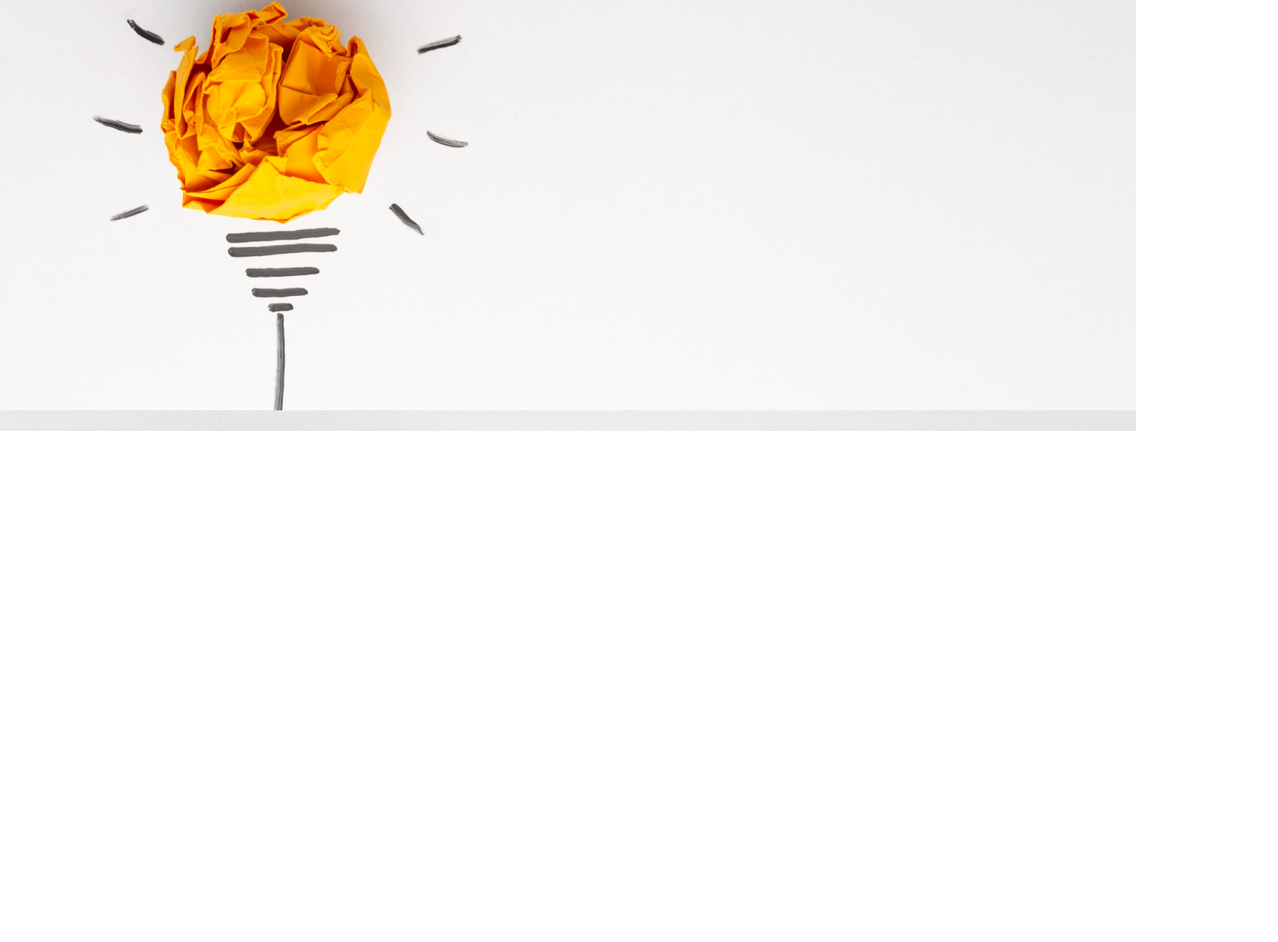
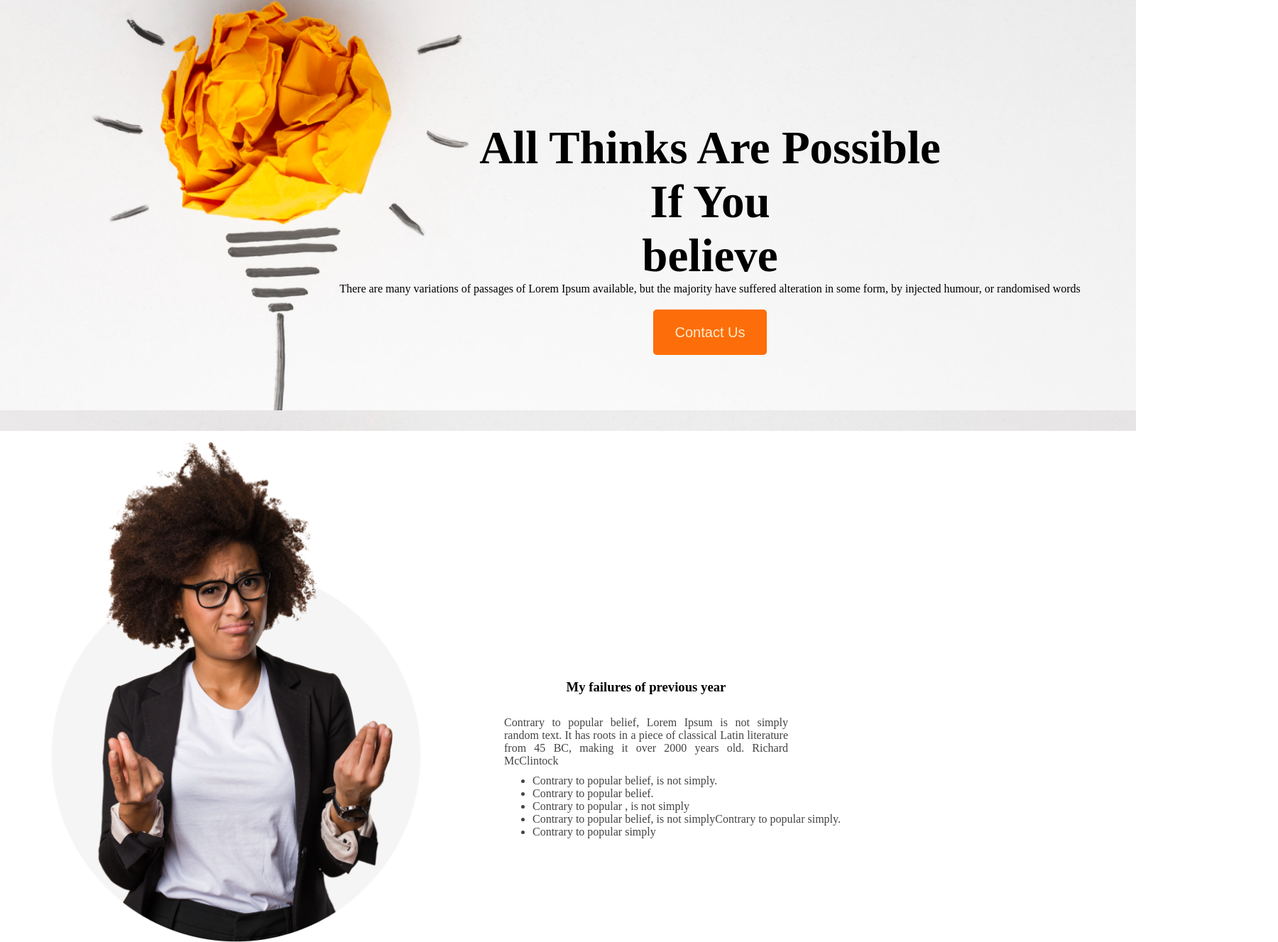
Before and after one commit to mohsin6862/Assignment-01, a plain HTML site: page index.html in a window 1280 px wide. Shown: the part 230-1557 px from the top of the page at 71% size, 1800 px wide, since content can reach past the window. Before the commit the page ends 837 px from the top, so only its background shows below. Drawn offline with Linux system fonts and the light colour scheme.

Commit message:
Failure-section

```diff
--- a/index.html
+++ b/index.html
@@ -15,7 +15,7 @@
     <header class="head">
 
         <div class="head-container">
-            <h2 class="header-title">All Thinks Are Possible If You believe</h2>
+            <h2 class="header-title">All Thinks Are Possible <br> If You <br> believe</h2>
             <p class="head-description">There are many variations of passages of Lorem Ipsum available, but the majority have suffered alteration in some form, by injected humour, or randomised words</p>
             <button class="btn">Contact Us</button>
 
@@ -26,7 +26,34 @@
 
     </header>
 
+
+
     <main>
+
+        <!-- failure section -->
+
+        <section>
+            <div class="failure-container">
+
+            <img src="images/person.png" alt="" width="560" height="720">
+
+            <div>
+
+                <h3 class="failure-title">My failures of previous year</h3>
+                <p class="failure-description">Contrary to popular belief, Lorem Ipsum is not simply random text. It has roots in a piece of classical Latin literature from 45 BC, making it over 2000 years old. Richard McClintock</p>
+                <ul class="failure-list" >
+                    <li>Contrary to popular belief, is not simply.</li>
+                    <li>Contrary to popular belief.</li>
+                    <li>Contrary to popular , is not simply</li>
+                    <li>Contrary to popular belief, is not simplyContrary to popular simply.</li>
+                    <li>Contrary to popular simply</li>
+                </ul>
+
+            </div>
+
+        </div>
+
+        </section>
 
     </main>
 
--- a/styles.css
+++ b/styles.css
@@ -3,6 +3,7 @@
 }
 
 .head{
+
   background-image: url('images/banner/banner1.png');
   width: 1600px;
   height: 837px;
@@ -10,21 +11,38 @@
 
 
 
+
 }
 .head-container{
 
-    text-align: center;
+    display: flex;
+    flex-direction: column;
+
+    margin: 0px 200px;
+    align-items: center;
+
+
+    width: 1600px;
+    height: 837px;
+    left: 0px;
+    top: 0px;
+
 
 }
 .header-title{
+    margin-top: 400px;
 
     font-weight: 700;
     font-size: 65px;
     line-height: 76px;
-    text-align: right;
+    text-align: center;
+
+
 
 }
 .head-description{
+    text-align: center;
+    margin-bottom: 20px;
 
 }
 .btn{
@@ -39,3 +57,32 @@
     border-radius: 5px;
     color: blanchedalmond;
 }
+/* failure section */
+
+.failure-container{
+    margin-left: 50px;
+    display: flex;
+    gap: 100px;
+
+}
+.failure-title{
+
+    margin-top: 350px;
+    width: 400px;
+    text-align: center;
+
+}
+.failure-description{
+width: 400px;
+margin-top: 30px;
+text-align: justify;
+color: #444343;
+Font size: 16px;
+}
+.failure-list{
+    margin-top: 10px;
+    color: #444343;
+    Font size: 16px;
+
+
+}
```
